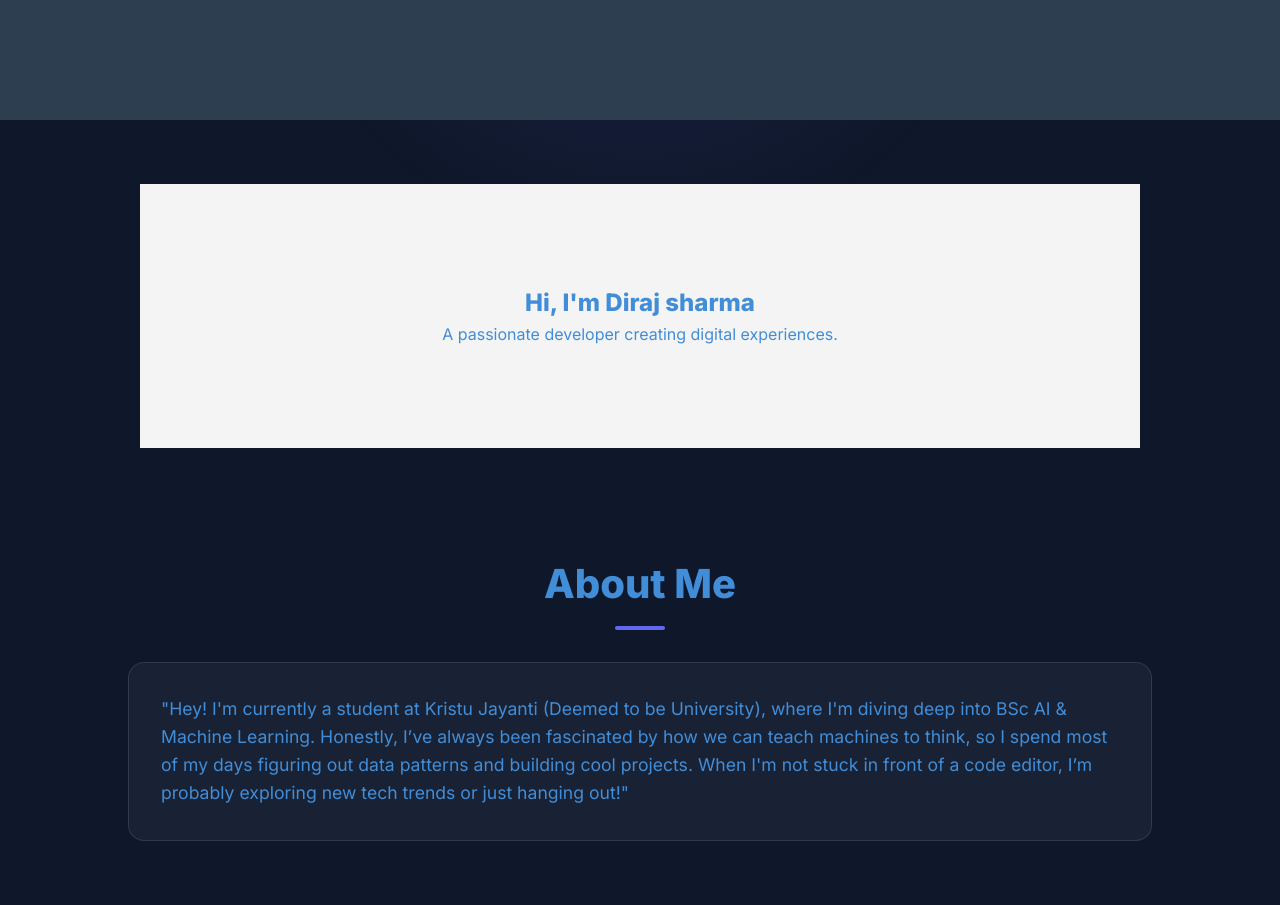
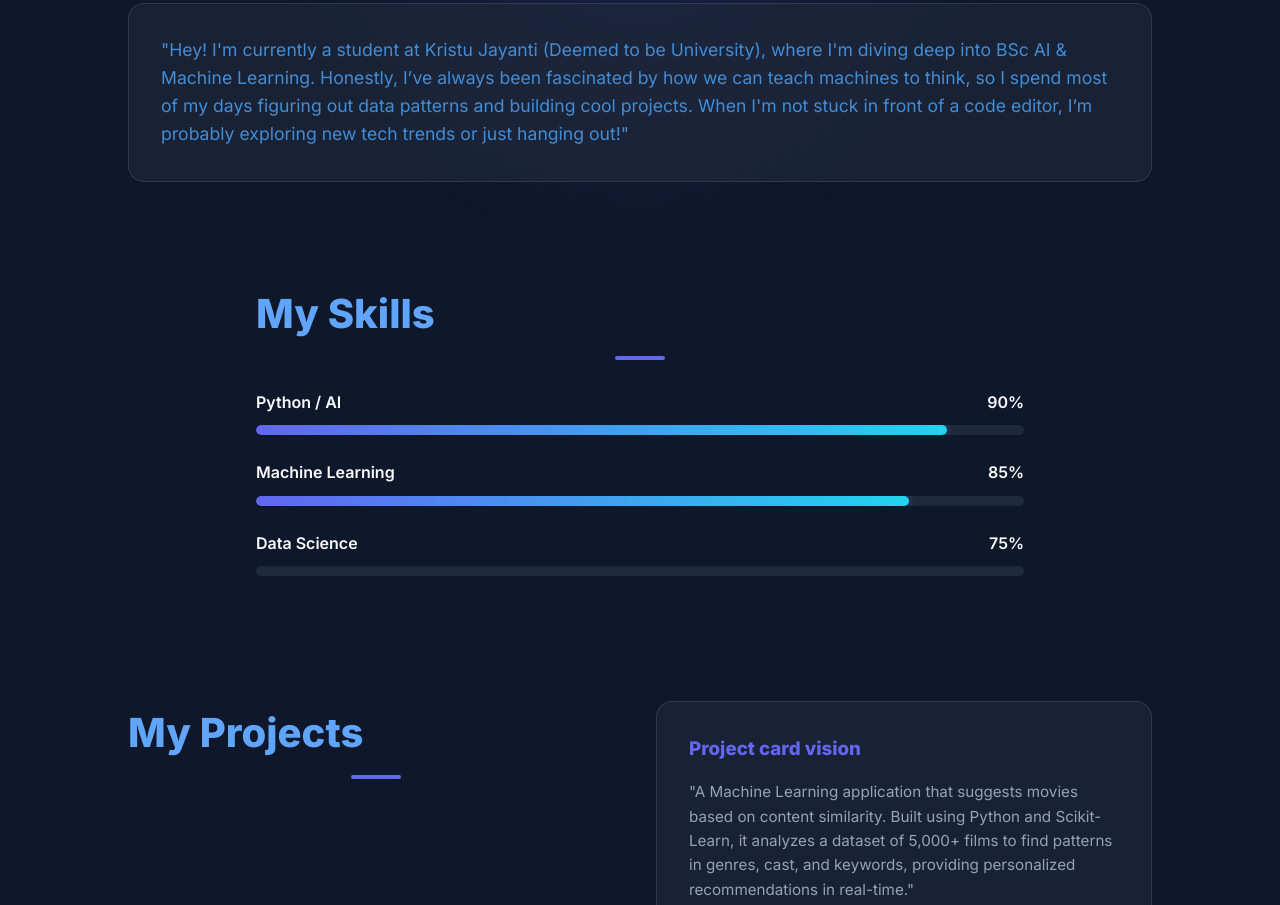
Before and after one commit to dirajsha83-svg/myportfolio., a plain HTML site: page index.html in a window 1280 px wide. Shown: the part 520-1425 px from the top of the page. Drawn offline with Linux system fonts and the light colour scheme.

Commit message:
updated style

```diff
--- a/index.html
+++ b/index.html
@@ -22,6 +22,7 @@
     <header>
         <nav>
             <a href="#about">About</a>
+
             <a href="#projects">Projects</a>
             <a href="#contact">Contact</a>
         </nav>
@@ -36,7 +37,34 @@
         <h2>About Me</h2>
         <p>"Hey! I'm currently a student at Kristu Jayanti (Deemed to be University), where I'm diving deep into BSc AI & Machine Learning. Honestly, I’ve always been fascinated by how we can teach machines to think, so I spend most of my days figuring out data patterns and building cool projects. When I'm not stuck in front of a code editor, I’m probably exploring new tech trends or just hanging out!"</p>
     </div>
+<div class="container" id="skills">
+    <h2>My Skills</h2>
+    <div class="skills-container">
+        <div class="skill-box">
+            <div class="skill-info">
+                <span>Python / AI</span>
+                <span>90%</span>
+            </div>
+            <div class="skill-bar"><div class="skill-per python"></div></div>
+        </div>
 
+        <div class="skill-box">
+            <div class="skill-info">
+                <span>Machine Learning</span>
+                <span>85%</span>
+            </div>
+            <div class="skill-bar"><div class="skill-per ml"></div></div>
+        </div>
+
+        <div class="skill-box">
+            <div class="skill-info">
+                <span>Data Science</span>
+                <span>75%</span>
+            </div>
+            <div class="skill-bar"><div class="skill-per data"></div></div>
+        </div>
+    </div>
+</div>
     <div class="container" id="projects">
         <h2>My Projects</h2>
         <div class="project-grid">
--- a/style.css
+++ b/style.css
@@ -63,52 +63,53 @@
     color: var(--primary-color);
 }
 
+/* 1. Ensure the Navigation stays at the top and doesn't float over text randomly */
 header {
-    height: 80vh;
+    position: sticky; /* Or fixed */
+    top: 0;
+    width: 100%;
+    z-index: 1000;
+    display: flex;
+    justify-content: center;
+    padding: 20px 0;
+    background-color: #0f172a; /* Match your background */
+}
+
+/* 2. Add padding to sections so headings aren't hidden under the nav */
+section {
+    padding: 80px 10%; /* Top/Bottom padding gives breathing room */
     display: flex;
     flex-direction: column;
-    justify-content: center;
-    align-items: center;
+    align-items: center; /* Centers the "My Projects" and "About Me" titles */
     text-align: center;
-    padding: 0 1rem;
 }
 
-header h1 {
-    font-size: 4rem;
-    font-weight: 800;
-    background: linear-gradient(to right, #6366f1, #a855f7);
-    -webkit-background-clip: text;
-    -webkit-text-fill-color: transparent;
-    margin-bottom: 1rem;
-}
-
-header p {
-    font-size: 1.2rem;
-    color: var(--text-dim);
-    max-width: 600px;
-}
-
-section {
-    max-width: 1000px;
-    margin: 4rem auto;
-    padding: 2rem;
-}
-
+/* 3. Style the Blue Headings and the Underline */
 h2 {
     font-size: 2.5rem;
-    margin-bottom: 2rem;
-    text-align: center;
+    color: #60a5fa; /* That nice light blue from your screenshot */
+    margin-bottom: 10px;
     position: relative;
 }
 
+/* This creates that purple line under your titles properly */
 h2::after {
-    content: "";
+    content: '';
     display: block;
     width: 50px;
     height: 4px;
-    background: var(--primary-color);
-    margin: 10px auto;
+    background: #6366f1; /* Purple color */
+    margin: 10px auto 30px; /* Centers the underline */
     border-radius: 2px;
+}
+
+/* 4. Ensure project cards are below the title, not overlapping */
+.projects-container {
+    margin-top: 40px;
+    display: grid;
+    grid-template-columns: repeat(auto-fit, minmax(300px, 1fr));
+    gap: 30px;
+    width: 100%;
 }
 
 #about p {
@@ -197,3 +198,51 @@
     header h1 { font-size: 2.5rem; }
     nav { gap: 1rem; }
 }
+#skills {
+    background-color: #0f172a; /* Keeps it consistent with your dark theme */
+    padding: 60px 10%;
+}
+
+.skills-container {
+    width: 100%;
+    max-width: 800px;
+    margin: 0 auto;
+}
+
+.skill-box {
+    width: 100%;
+    margin: 25px 0;
+}
+
+.skill-info {
+    display: flex;
+    justify-content: space-between;
+    margin-bottom: 10px;
+    font-weight: 600;
+    color: #f8fafc;
+}
+
+/* The background bar */
+.skill-bar {
+    height: 10px;
+    width: 100%;
+    background: #1e293b;
+    border-radius: 10px;
+    position: relative;
+    overflow: hidden;
+}
+
+/* The actual progress color */
+.skill-per {
+    height: 100%;
+    background: linear-gradient(90deg, #6366f1, #22d3ee); /* Indigo to Cyan gradient */
+    border-radius: 10px;
+    width: 0; /* Starts at 0 for animation */
+    transition: width 1.5s ease-in-out;
+    box-shadow: 0 0 10px rgba(99, 102, 241, 0.5);
+}
+
+/* Set the specific widths */
+.python { width: 90%; }
+.ml { width: 85%; }
+.web { width: 75%; }
```
